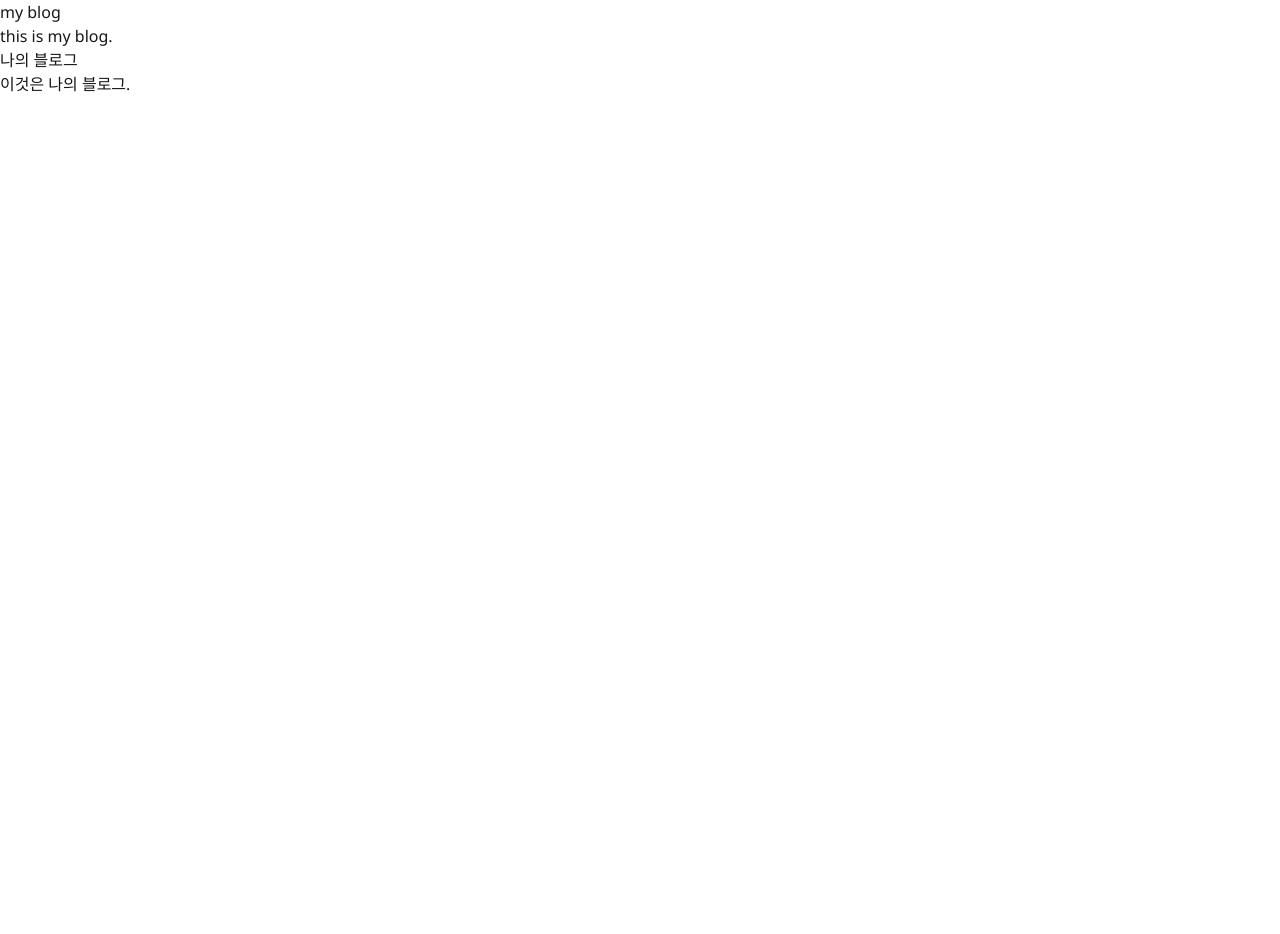
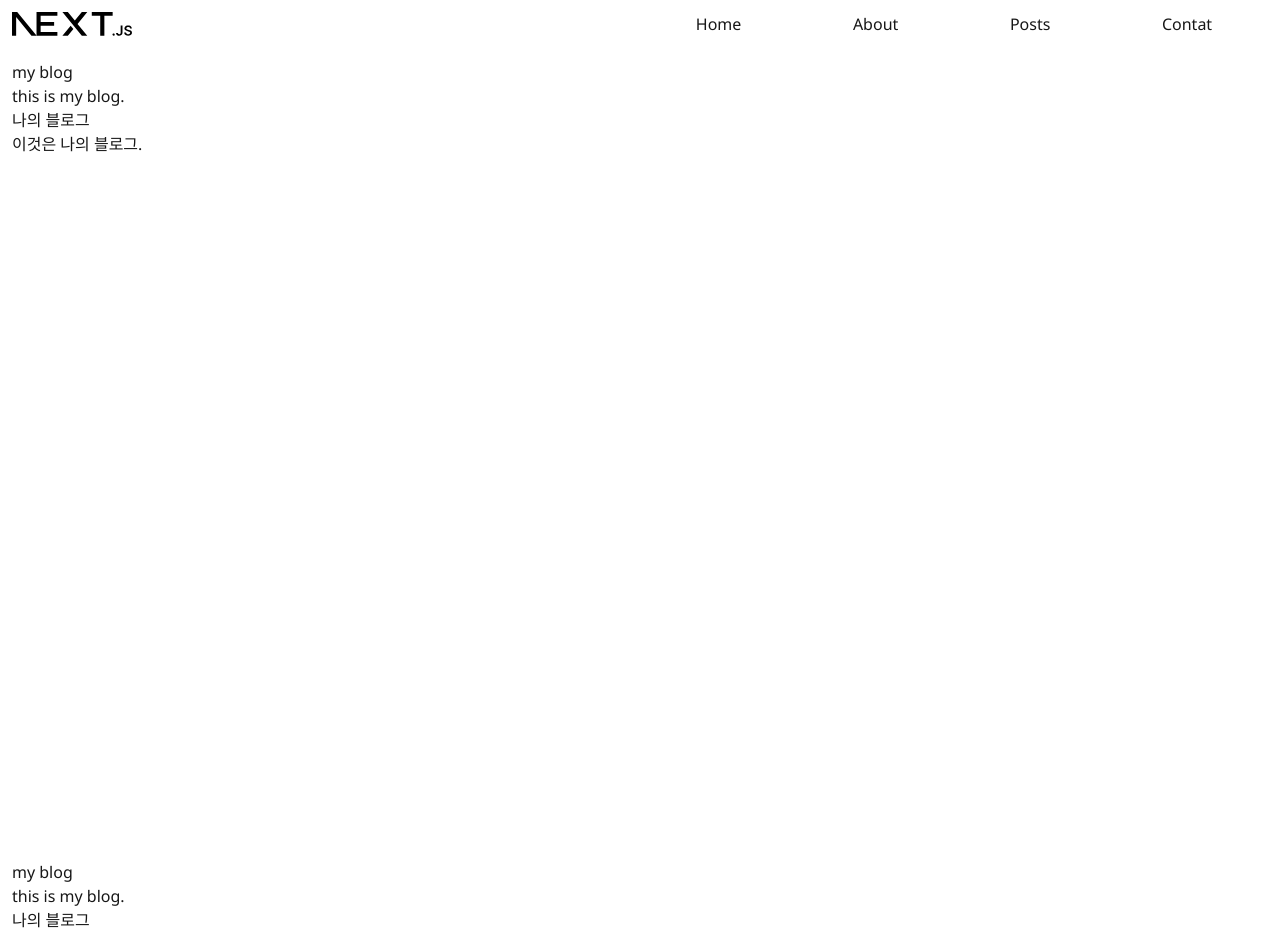
Before and after one commit to idkwiwtk/blog, a Next.js app: page / in a window 1280 px wide. Shown: the top 934 px of the page. Before the commit the page ends 800 px from the top, so only its background shows below. Built offline with nearby package versions, Linux system fonts and the light colour scheme; a web font is replaced by a local one.

Commit message:
헤더 컴포넌트 구성, 컴포넌트 뼈대 구성, 공유 컴포넌트 구성

```diff
--- a/src/app/globals.css
+++ b/src/app/globals.css
@@ -5,17 +5,21 @@
   --foreground: #171717;
 }
 
+@theme {
+  --spacing: 1px;
+}
+
 @theme inline {
   --color-background: var(--background);
   --color-foreground: var(--foreground);
 }
 
-@media (prefers-color-scheme: dark) {
+/* @media (prefers-color-scheme: dark) {
   :root {
     --background: #0a0a0a;
     --foreground: #ededed;
   }
-}
+} */
 
 body {
   background: var(--background);
--- a/src/app/layout.tsx
+++ b/src/app/layout.tsx
@@ -1,6 +1,6 @@
 import type { Metadata } from "next";
 import "./globals.css";
-import MainPageLayout from "@/shared/ui/layout/MainPageLayout";
+import PageLayout from "@/shared/ui/layout/PageLayout";
 
 export const metadata: Metadata = {
   title: "My Blog",
@@ -16,7 +16,11 @@ export default function RootLayout({
     <html lang="en">
       <head>
         <link rel="preconnect" href="https://fonts.googleapis.com" />
-        <link rel="preconnect" href="https://fonts.gstatic.com" crossorigin />
+        <link
+          rel="preconnect"
+          href="https://fonts.gstatic.com"
+          crossOrigin="anonymous"
+        />
         <link
           href="https://fonts.googleapis.com/css2?family=Noto+Sans:ital,wght@0,100..900;1,100..900&display=swap"
           rel="stylesheet"
@@ -29,7 +33,7 @@ export default function RootLayout({
         ></link>
       </head>
       <body>
-        <MainPageLayout>{children}</MainPageLayout>
+        <PageLayout>{children}</PageLayout>
       </body>
     </html>
   );
--- a/src/app/page.tsx
+++ b/src/app/page.tsx
@@ -1,13 +1,38 @@
+"use client";
+
+import ContentBox from "@/shared/ui/content/ContentBox";
+import ContentWrapper from "@/shared/ui/content/ContentWrapper";
+import Click from "@/shared/ux/click/Click";
+
 export default function Home() {
   return (
-    <div>
-      <h1>my blog</h1>
+    <section>
+      <ContentBox>
+        <ContentWrapper className="h-[100vh]">
+          <h1>my blog</h1>
 
-      <p>this is my blog.</p>
+          <p>this is my blog.</p>
 
-      <h1>나의 블로그</h1>
+          <h1>나의 블로그</h1>
 
-      <p>이것은 나의 블로그.</p>
-    </div>
+          <p>이것은 나의 블로그.</p>
+
+          <p className="p-12"></p>
+        </ContentWrapper>
+      </ContentBox>
+      <ContentBox>
+        <ContentWrapper className="h-[100vh]">
+          <h1>my blog</h1>
+
+          <p>this is my blog.</p>
+
+          <h1>나의 블로그</h1>
+
+          <p>이것은 나의 블로그.</p>
+
+          <p className="p-12"></p>
+        </ContentWrapper>
+      </ContentBox>
+    </section>
   );
 }
--- /dev/null
+++ b/src/entities/logo/ui/Logo.tsx
@@ -0,0 +1,12 @@
+import Link from "next/link";
+import Image from "next/image";
+
+const Logo = () => {
+  return (
+    <Link href={"/"}>
+      <Image src={"/next.svg"} width={120} height={60} alt="Logo Image" />
+    </Link>
+  );
+};
+
+export default Logo;
--- /dev/null
+++ b/src/shared/ui/content/ContentBox.tsx
@@ -0,0 +1,11 @@
+import React from "react";
+
+export interface ContentBoxProps {
+  children: React.ReactNode;
+}
+
+const ContentBox = ({ children }: ContentBoxProps) => {
+  return <section className="max-w-1280 mx-auto">{children}</section>;
+};
+
+export default ContentBox;
--- /dev/null
+++ b/src/shared/ui/content/ContentWrapper.tsx
@@ -0,0 +1,12 @@
+import React from "react";
+
+export interface ContentWrapperProps {
+  children: React.ReactNode;
+  className?: string;
+}
+
+const ContentWrapper = ({ children, className }: ContentWrapperProps) => {
+  return <div className={`p-12 ${className}`}>{children}</div>;
+};
+
+export default ContentWrapper;
--- a/src/shared/ui/layout/MainPageLayout.tsx
+++ /dev/null
@@ -1,11 +0,0 @@
-import React from "react";
-
-export interface MainPageLayoutProps {
-  children: React.ReactNode;
-}
-
-const MainPageLayout = ({ children }: MainPageLayoutProps) => {
-  return <section>{children}</section>;
-};
-
-export default MainPageLayout;
--- /dev/null
+++ b/src/shared/ui/layout/PageLayout.tsx
@@ -0,0 +1,17 @@
+import Header from "@/widgets/header/ui/Header";
+import React from "react";
+
+export interface MainPageLayoutProps {
+  children: React.ReactNode;
+}
+
+const PageLayout = ({ children }: MainPageLayoutProps) => {
+  return (
+    <>
+      <Header />
+      <main>{children}</main>;
+    </>
+  );
+};
+
+export default PageLayout;
--- /dev/null
+++ b/src/shared/ux/click/Click.tsx
@@ -0,0 +1,24 @@
+"use client";
+
+import React, { ReactElement } from "react";
+
+export interface ClickProps {
+  children: ReactElement;
+  // onClick: (e: React.MouseEvent<HTMLElement>) => {};
+  // onClick: () => void;
+}
+
+const Click = ({ children }: ClickProps) => {
+  console.log("click children", children);
+  return (
+    <div className="bg-blue-100 cursor-pointer">
+      {React.cloneElement(children, {
+        onClick: () => {
+          console.log("test");
+        },
+      })}
+    </div>
+  );
+};
+
+export default Click;
--- /dev/null
+++ b/src/widgets/header/ui/Header.tsx
@@ -0,0 +1,41 @@
+/**
+ *
+ * scroll down : header hidden
+ * scroll up : header display
+ *
+ */
+
+import Link from "next/link";
+import Logo from "@/entities/logo/ui/Logo";
+import ContentBox from "@/shared/ui/content/ContentBox";
+import ContentWrapper from "@/shared/ui/content/ContentWrapper";
+
+const Header = () => {
+  return (
+    <header className="">
+      <ContentBox>
+        <ContentWrapper className="flex justify-between">
+          <Logo />
+          <nav className="max-w-1/2 flex-1">
+            <ul className="flex justify-around">
+              <li>
+                <Link href={"/"}>Home</Link>
+              </li>
+              <li>
+                <Link href={"/"}>About</Link>
+              </li>
+              <li>
+                <Link href={"/"}>Posts</Link>
+              </li>
+              <li>
+                <Link href={"/"}>Contat</Link>
+              </li>
+            </ul>
+          </nav>
+        </ContentWrapper>
+      </ContentBox>
+    </header>
+  );
+};
+
+export default Header;
```
